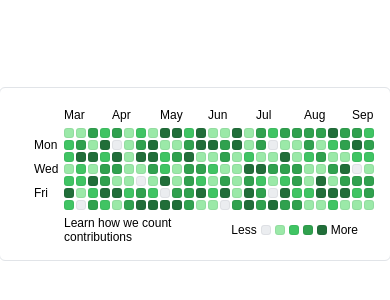
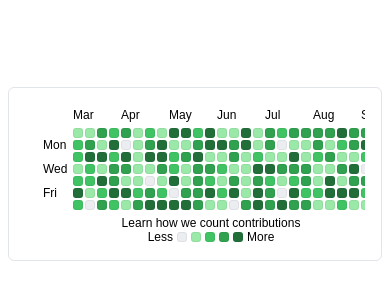
Before and after one commit to ahmaddzidnii/react-github-heatmap, a React (Vite) app: page / in a window 390 px wide. Shown: the part 256-556 px from the top of the page. Built offline with nearby package versions, Linux system fonts and the light colour scheme.

Commit message:
Enhance CSS for ReactGithubHeatmap: add minimum width for legend and adjust layout for small screens

```diff
--- a/src/components/ReactGithubHeatmap/ReactGithubHeatmap.css
+++ b/src/components/ReactGithubHeatmap/ReactGithubHeatmap.css
@@ -39,6 +39,7 @@
   border-radius: 6px;
   padding: 16px;
   width: max-content;
+  min-width: 230px;
 }
 
 .contribution-graph__container {
@@ -146,3 +147,9 @@
 .mr-1 {
   margin-right: 0.25rem;
 }
+
+@media only screen and (max-width: 406px) {
+  .contribution-graph__legend {
+    flex-direction: column;
+  }
+}
```
